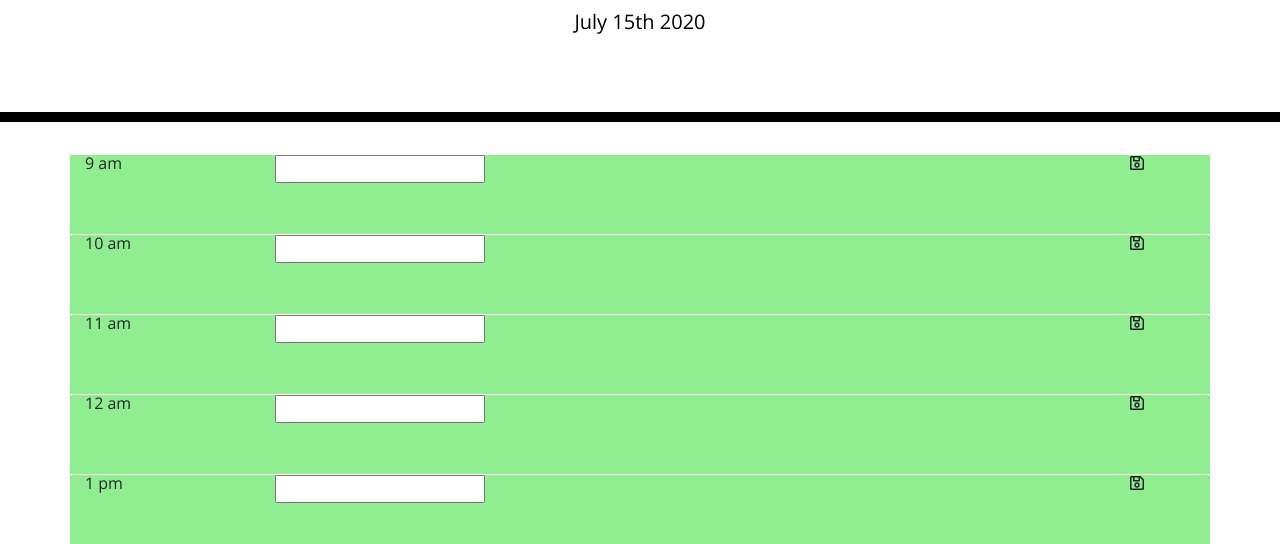
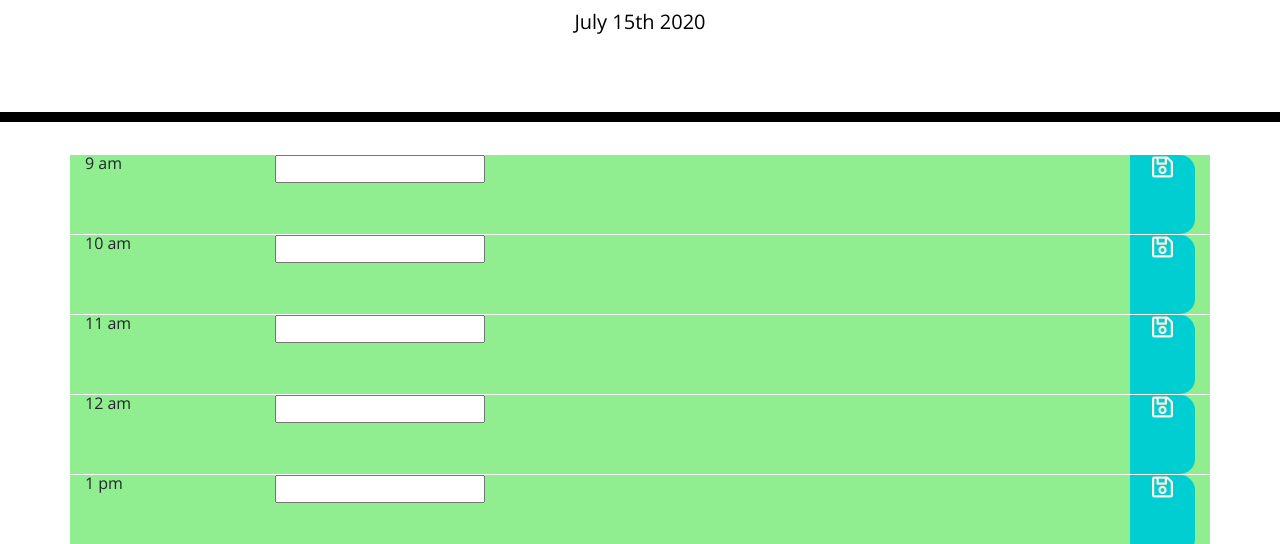
Before and after one commit to atollett/DailyPlanner, a plain HTML site: page index.html in a window 1280 px wide. Shown: the part 182-726 px from the top of the page. Drawn offline with nearby package versions, Linux system fonts and the light colour scheme.

Commit message:
fixed save button

```diff
--- a/script.js
+++ b/script.js
@@ -3,11 +3,9 @@ $(document).ready(function() {
     var now = moment().format('MMMM Do YYYY');
 
     var nowHour24 = moment().format('H');
-    var nowHour12 = moment().format('h');
+    //var nowHour12 = moment().format('h');
 
     $("#currentDay").append(now);
-
-    var saveIcon = ".assets/save.png";
 
     planTextArr = new Array(9);
 
@@ -72,7 +70,7 @@ $(document).ready(function() {
 
         var $saveBtn = $('<i>');
         $saveBtn.attr('id',`saveid-${index}`);
-        $saveBtn.attr('save-id',index);
+        $saveBtn.attr('save-id', index);
         $saveBtn.attr('class',"far fa-save saveIcon");
 
         // add col width and row component to row
@@ -89,11 +87,11 @@ $(document).ready(function() {
 //updates color depending on time
 function updateRowColor($hourRow, hour) {
     if ( hour < nowHour24) {
-        $hourRow.css("background-color","lightgrey")
+        $hourRow.css("background-color","lightgrey");
     } else if ( hour > nowHour24) {
-        $hourRow.css("background-color","lightgreen")
+        $hourRow.css("background-color","lightgreen");
     } else {
-        $hourRow.css("background-color","tomato")
+        $hourRow.css("background-color","tomato");
     }
 }
 
--- a/style.css
+++ b/style.css
@@ -11,6 +11,8 @@ body {
     color: #000000;
     border-left: 1px solid black;
     padding: 10px;
+
+
   }
 
   .jumbotron {
@@ -69,3 +71,14 @@ body {
     font-size: 20px;
     transition: all .3s ease-in-out;
   }
+
+  .saveIcon {
+    background-color: darkturquoise;
+    color: linen;
+    border-radius: 0px 15px 15px 0px;
+    /* float: right; */
+    font-size: 1.5em;
+    width: 100%;
+    height: 100%;
+    text-align: center;
+  }
```
